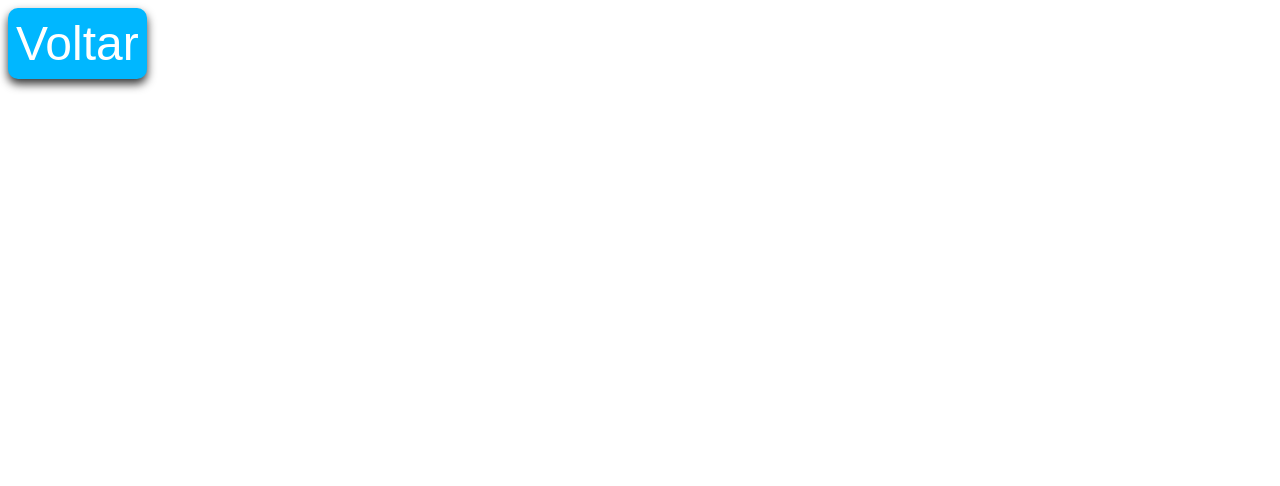
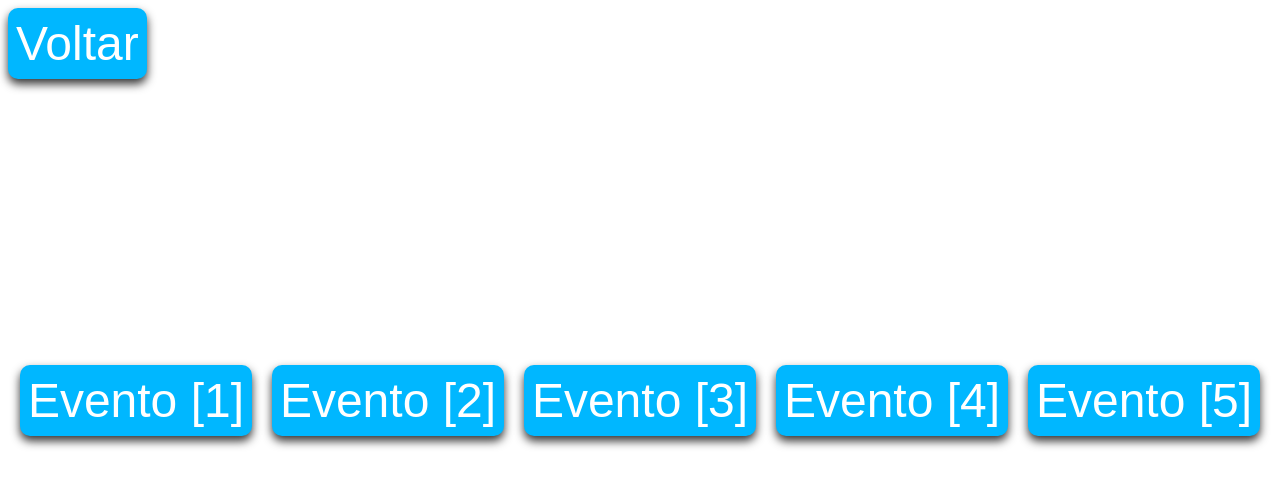
Before and after one commit to Taiki-Hamasaki/quickStart_Javascript, a plain HTML site: page index.html in a window 1280 px wide. Both pictures are taken after a click on the button "Clique aqui para começar os eventos". Drawn offline with Linux system fonts and the light colour scheme.

Commit message:
Simple Backup

```diff
--- a/css/style.css
+++ b/css/style.css
@@ -29,6 +29,14 @@ body {
     box-shadow: 0px 5px 10px #000;
 }
 
+.disp-flex {
+    display: flex;
+    align-items: center;
+    justify-content: space-evenly;
+    width: 100vw;
+}
+
+
 #voltar {
     position: absolute;
     left: .5rem;
--- a/js/script.js
+++ b/js/script.js
@@ -4,6 +4,14 @@
  * adicionando em elementos já existentes da página
  * como seus elementos filhos
  * Feito com a função appendChild(node: Node)
+ *
+ *
+ * IMPORTANTE
+ * Variaveis não se declaram tipagem
+ * mas podemos declarar a forma que será "usada"
+ * var - Variavel de escopo global(pode ser usado em qualquer lugar)
+ * let - Variavel de escopo de bloco(pode ser usado em blocos, perdendo-as após o fim dele, Ex: variaveis criadas dentro de funções)
+ * const - Dado de valor constante
  */
 
 // Atribuindo um elemento html em um objeto html
@@ -27,11 +35,39 @@ function comecar() {
     // propriedades css por meio do atributo style
     btnComecar.style.display = 'none';
 
-    let btnVoltar = document.createElement('button'); // botão criado
+
+    var btnVoltar = document.createElement('button'); // botão criado
     btnVoltar.id = 'voltar';
     btnVoltar.classList += ' buttons'; // adicionando uma classe ao botão criado
     btnVoltar.appendChild(document.createTextNode('Voltar')); //Adicionando um texto ao botão
 
     // Adicionando o botão na página(no caso, dentro do body)
     document.body.appendChild(btnVoltar);
+
+
+
+    novosEventos();
 }
+
+function novosEventos() {
+    let div = document.createElement('div');
+    div.id = 'buttons-div';
+    div.classList += ' disp-flex';
+    let buttons = [5];
+    for(let i = 0;i<5;i++) {
+        buttons[i] = document.createElement('button');
+        buttons[i].classList += ' buttons';
+        buttons[i].appendChild(document.createTextNode(`Evento [${i+1}]`));
+        div.appendChild(buttons[i]);
+    }
+    document.body.appendChild(div);
+}
+
+btnVoltar.addEventListener('click', voltar()); // Outra maneira(e melhor) de adicionar um evento, escolhendo o evento e adicionando quantas funções que desejar
+function voltar() {
+    console.log('')
+    audio.pause();
+    audio.currentTime = 0;
+    btnComecar.style.display = 'block';
+    document.body.removeChild(document.body.firstChild);
+}
```
